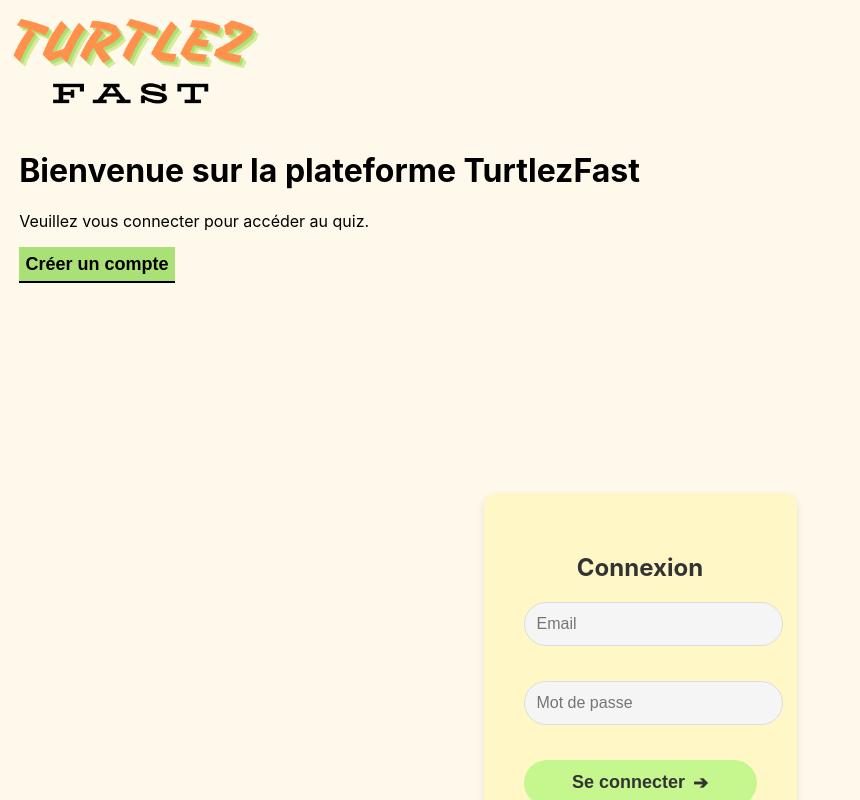
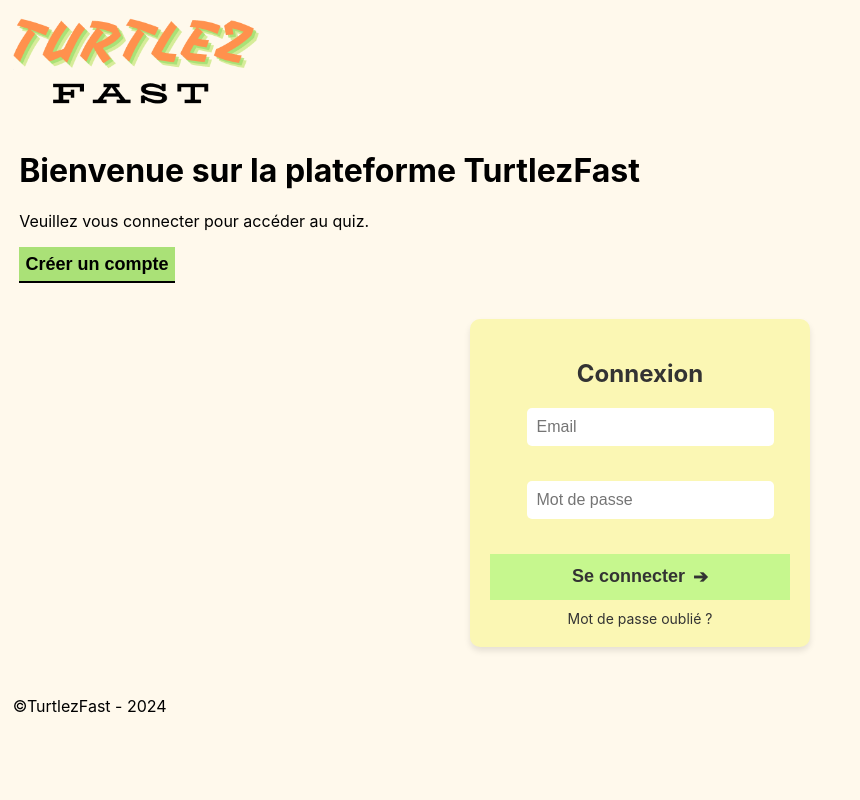
Before and after one commit to AntoineCor35/turtleraceproject, a React (Create React App) app: page / in a window 1280 px wide. Shown: the top 800 px of the page, without its empty margins (0-860 px from the left). Built offline with nearby package versions, Linux system fonts and the light colour scheme.

Commit message:
modification du css

```diff
--- a/src/components/Register.js
+++ b/src/components/Register.js
@@ -79,8 +79,8 @@
             </option>
           ))}
         </select>
-        <button type="submit" className="button">
-          S'inscrire
+        <button type="submit" className="login-button">
+          S'inscrire<span className="arrow">➔</span>
         </button>
       </form>
     </div>
--- a/src/styles/QuizzApp.css
+++ b/src/styles/QuizzApp.css
@@ -12,6 +12,13 @@
     width: 50%;
     margin: auto;
 }
+.quiz h1{
+    transition: 0.15s;
+    cursor: pointer;
+}
+.quiz h1:hover{
+    color: rgb(36, 36, 36);
+}
 .quiz.finished h1{
     text-align: center;
 }
@@ -24,6 +31,13 @@
 .questionZone{
     text-align: center;
     width: 50%;
+}
+
+@media screen and (max-width: 1300px) {
+    .questionZone{
+        text-align: center;
+        width: 100%;
+    }
 }
 
 button.btnAnswer{
--- a/src/styles/RaceTrack.css
+++ b/src/styles/RaceTrack.css
@@ -32,3 +32,13 @@
     height: 100px;
     transition: left 0.5s ease-in-out; /* Smooth transition when the turtle moves */
 }
+
+@media screen and (max-width: 1000px) {
+    .turtle{
+        height: 40px;
+    }
+    .race-track-container {
+        width: 100%;
+        height: 150px;
+    }
+}
--- a/src/styles/Register.css
+++ b/src/styles/Register.css
@@ -2,8 +2,8 @@
     display: flex;
     justify-content: center;
     align-items: center;
-    height: 100vh;
-    background-color: #fdf4e9;
+    height: 50vh;
+    background-color: #FFF9EC;
 }
 
 .form {
@@ -32,14 +32,16 @@
     font-size: 16px;
 }
 
-  button.button {
-    background-color: #c9ed74;
-    color: #000;
-    padding: 10px 20px;
+.login-button {
+    width: 100%;
+    padding: 12px;
+    background-color: #c6f78e;
+    color: #333;
     border: none;
-    border-radius: 5px;
     cursor: pointer;
-    width: 100%;
-    font-size: 16px;
+    font-size: 18px;
     font-weight: bold;
+    display: flex;
+    justify-content: center;
+    align-items: center;
 }
--- a/src/styles/SignIn.css
+++ b/src/styles/SignIn.css
@@ -3,16 +3,19 @@
     display: flex;
     justify-content: center;
     align-items: center;
-    height: 100vh;
+    height: 50vh;
     background-color: #FFF9EC;
 }
 
 .login-form {
-    background-color: #fff7c5;
-    padding: 40px;
-    border-radius: 12px;
-    box-shadow: 0 4px 8px rgba(0, 0, 0, 0.1);
-    text-align: center;
+    background-color: #fbf7b4;
+    padding: 20px;
+    border-radius: 10px;
+    box-shadow: 0 4px 6px rgba(0, 0, 0, 0.1);
+    display: flex;
+    flex-direction: column;
+    align-items: center;
+    width: 300px;
 }
 
 .login-form h2 {
@@ -26,13 +29,20 @@
 }
 
 .input-container input {
+    margin-bottom: 15px;
+    padding: 10px;
+    border-radius: 5px;
+    border: none;
     width: 100%;
+    background-color: #fff;
+    font-size: 16px;
+
+    /* width: 100%;
     padding: 12px;
-    border-radius: 25px;
     border: 1px solid #ddd;
     font-size: 16px;
     background-color: #f5f5f5;
-    color: #666;
+    color: #666; */
 }
 
 .login-button {
@@ -41,7 +51,6 @@
     background-color: #c6f78e;
     color: #333;
     border: none;
-    border-radius: 25px;
     cursor: pointer;
     font-size: 18px;
     font-weight: bold;
```
Lines whose indentation alone changed are shown as unchanged.
